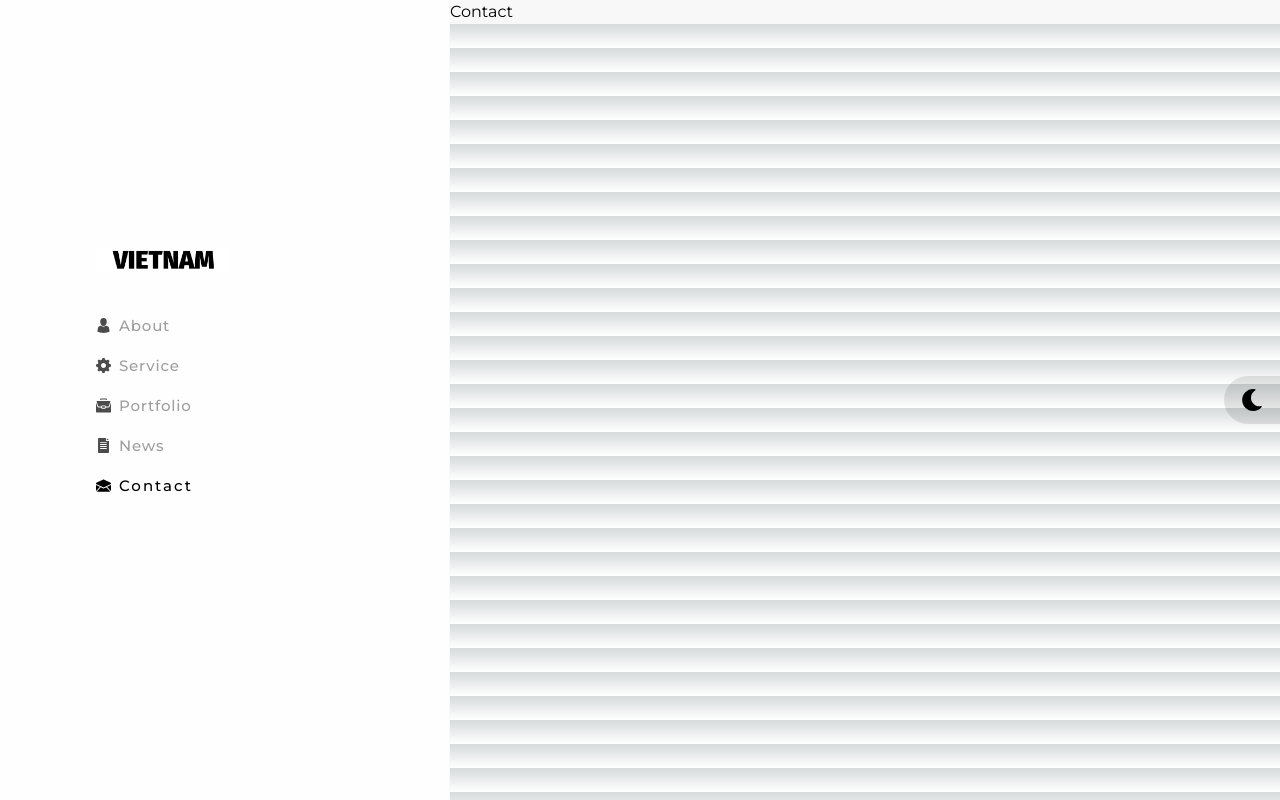
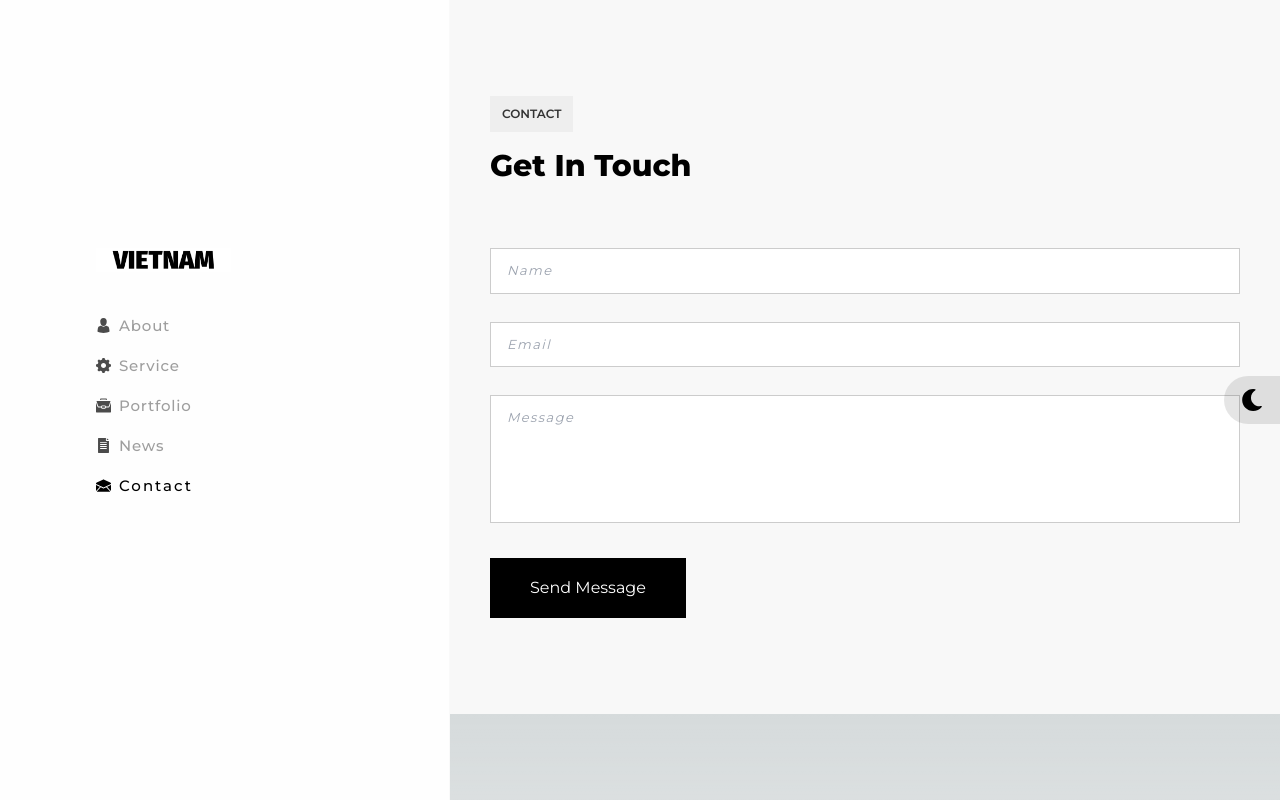
Before and after one commit to kimdonginsu01/my-portfolio, a Next.js app: page /contact in a window 1280 px wide. Built offline with nearby package versions, Linux system fonts and the light colour scheme.

Commit message:
1/2 Contact page

```diff
--- a/next.config.js
+++ b/next.config.js
@@ -1,4 +1,9 @@
 /** @type {import('next').NextConfig} */
-const nextConfig = {}
+const nextConfig = {
+  env: {
+    EMAIL_SERVICE_ID: "service_125yjpm",
+    EMAIL_PUBLIC_KEY: "Z9sUeqheILgmf1D9r",
+  },
+};
 
-module.exports = nextConfig
+module.exports = nextConfig;
--- a/package.json
+++ b/package.json
@@ -9,6 +9,7 @@
     "lint": "next lint"
   },
   "dependencies": {
+    "@emailjs/browser": "^3.11.0",
     "@types/node": "20.3.3",
     "@types/react": "18.2.14",
     "@types/react-dom": "18.2.6",
@@ -21,6 +22,7 @@
     "react": "18.2.0",
     "react-dom": "18.2.0",
     "react-slick": "^0.29.0",
+    "react-toastify": "^9.1.3",
     "slick-carousel": "^1.8.1",
     "tailwindcss": "3.3.2",
     "typed.js": "^2.0.16",
--- a/src/app/about/page.tsx
+++ b/src/app/about/page.tsx
@@ -16,8 +16,8 @@ import {
 import { Mulish } from "next/font/google";
 import Image from "next/image";
 import Slider from "react-slick";
+import "slick-carousel/slick/slick-theme.css";
 import "slick-carousel/slick/slick.css";
-import "slick-carousel/slick/slick-theme.css";
 import "./about.css";
 
 const mulish = Mulish({ subsets: ["latin"] });
@@ -100,7 +100,7 @@ const About = () => {
             )}
           </ul>
         </div>
-        <Button to="/assets/avatar.jpeg" download>
+        <Button to="/assets/TuyenHM_CV.docx.pdf" download>
           Download CV
         </Button>
         {/* </div> */}
--- a/src/app/contact/page.tsx
+++ b/src/app/contact/page.tsx
@@ -1,7 +1,66 @@
-import React from "react";
+"use client";
+
+import Button from "@/components/Button";
+import Heading from "@/components/Heading";
+import SectionWrapper from "@/components/SectionWrapper";
+import emailjs from "@emailjs/browser";
+import React, { useRef } from "react";
+import { toast } from "react-toastify";
 
 const Contact = () => {
-  return <div>Contact</div>;
+  const form = useRef<HTMLFormElement>(null);
+
+  const handleSubmit = (e: React.FormEvent<HTMLFormElement>) => {
+    e.preventDefault();
+
+    emailjs
+      .sendForm(
+        process.env.EMAIL_SERVICE_ID as string,
+        "template_t2dsim8",
+        form.current as HTMLFormElement,
+        process.env.EMAIL_PUBLIC_KEY as string
+      )
+      .then(
+        (result) => {
+          toast.success("Thanks! We'll be in touch soon.");
+        },
+        (error) => {
+          toast.error("Oops! Some thing went wrong.");
+        }
+      );
+  };
+
+  return (
+    <div className="animate-[fadeIn_1.2s_ease]">
+      <SectionWrapper>
+        <Heading tagName="Contact" heading="Get in touch" />
+        <form ref={form} onSubmit={handleSubmit}>
+          <div>
+            <input
+              className="w-full mb-7 border border-[rgba(0,0,0,.2)] dark:border-[hsla(0,0%,100%,.2)] text-[13px] tracking-[1.4px] py-3 px-4 outline-none italic dark:text-white"
+              type="text"
+              name="name"
+              placeholder="Name"
+              required
+            />
+            <input
+              className="w-full mb-7 border border-[rgba(0,0,0,.2)] dark:border-[hsla(0,0%,100%,.2)] text-[13px] tracking-[1.4px] py-3 px-4 outline-none italic dark:text-white"
+              type="email"
+              name="user_email"
+              placeholder="Email"
+              required
+            />
+            <textarea
+              className="w-full mb-7 h-32 border border-[rgba(0,0,0,.2)] dark:border-[hsla(0,0%,100%,.2)] text-[13px] tracking-[1.4px] py-3 px-4 outline-none italic dark:text-white resize-none"
+              name="message"
+              placeholder="Message"
+            ></textarea>
+          </div>
+          <Button>Send Message</Button>
+        </form>
+      </SectionWrapper>
+    </div>
+  );
 };
 
 export default Contact;
--- a/src/app/layout.tsx
+++ b/src/app/layout.tsx
@@ -1,13 +1,15 @@
 import Sidebar from "@/components/Sidebar";
+import ThemeSwitch from "@/components/ThemeSwitch";
 import { Montserrat } from "next/font/google";
+import { ToastContainer } from "react-toastify";
+import "react-toastify/dist/ReactToastify.css";
 import "./globals.css";
-import ThemeSwitch from "@/components/ThemeSwitch";
 import { Providers } from "./providers";
 
 const montserrat = Montserrat({ subsets: ["latin"] });
 
 export const metadata = {
-  title: "htuien dev",
+  title: "htuien.dev",
   description: "Generated by create next app",
 };
 
@@ -23,6 +25,7 @@ export default function RootLayout({
           <Sidebar />
           <div className="ml-sidebar-with bg-light dark:bg-dark">
             {children}
+            <ToastContainer />
           </div>
           <ThemeSwitch />
         </Providers>
--- a/src/components/Button.tsx
+++ b/src/components/Button.tsx
@@ -2,7 +2,7 @@ import Link from "next/link";
 import React from "react";
 
 export interface IButtonProps {
-  to: string;
+  to?: string;
   children: React.ReactNode;
   download?: boolean;
 }
@@ -10,6 +10,7 @@ export interface IButtonProps {
 const Button = ({ to, children, download = false }: IButtonProps) => {
   return (
     <div>
+      {to ? (
         <Link
           href={to}
           download={download}
@@ -19,6 +20,13 @@ const Button = ({ to, children, download = false }: IButtonProps) => {
             {children}
           </span>
         </Link>
+      ) : (
+        <button className="text-white dark:text-black bg-black dark:bg-white block w-fit px-[40px] py-[18px] group">
+          <span className="group group-hover:tracking-widest transition-all ease-in-out duration-300">
+            {children}
+          </span>
+        </button>
+      )}
     </div>
   );
 };
```
Also changed, not shown: 1 other file (tests, documents, lock files or other folders). Lines whose indentation alone changed are shown as unchanged.
